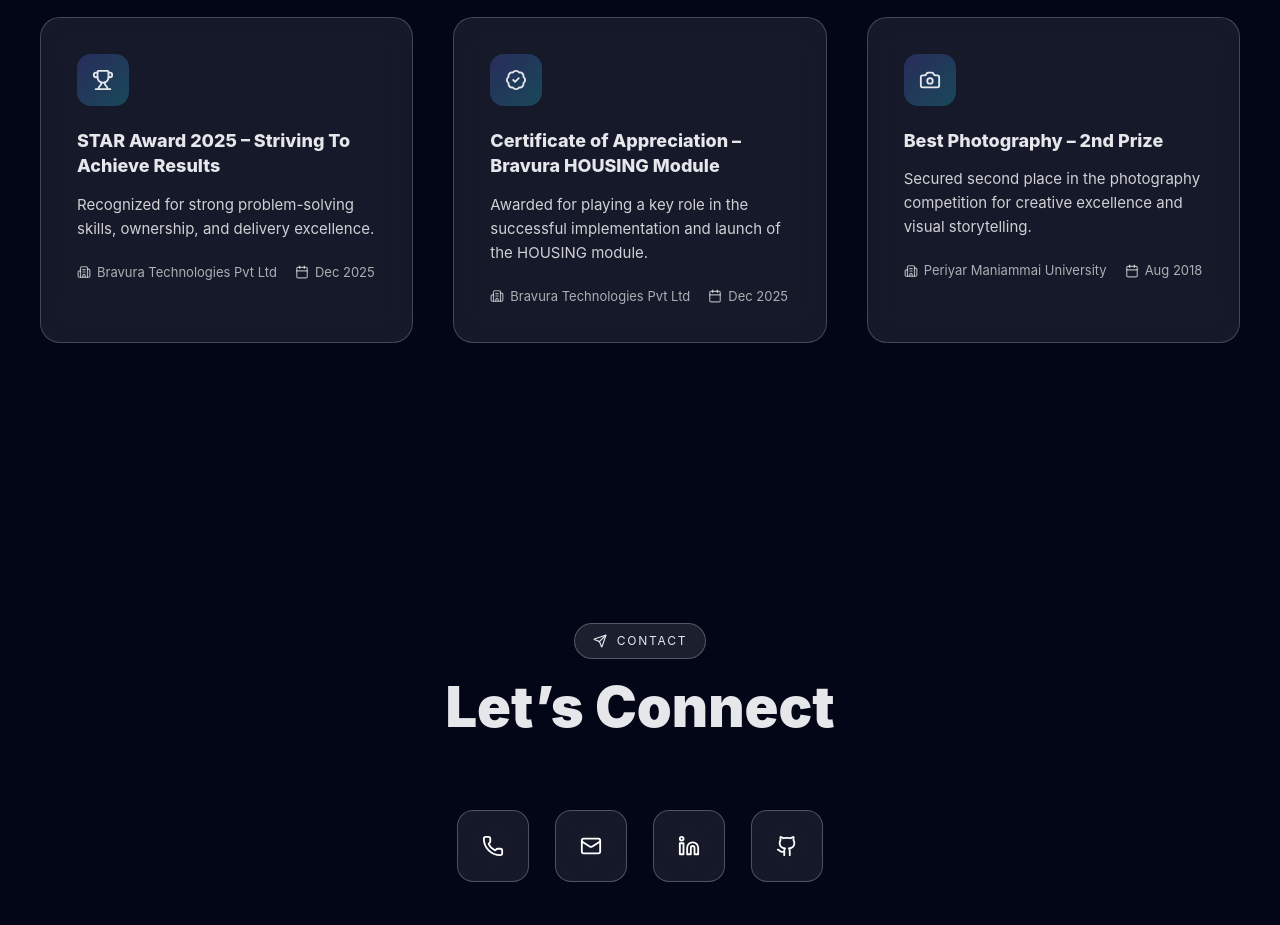
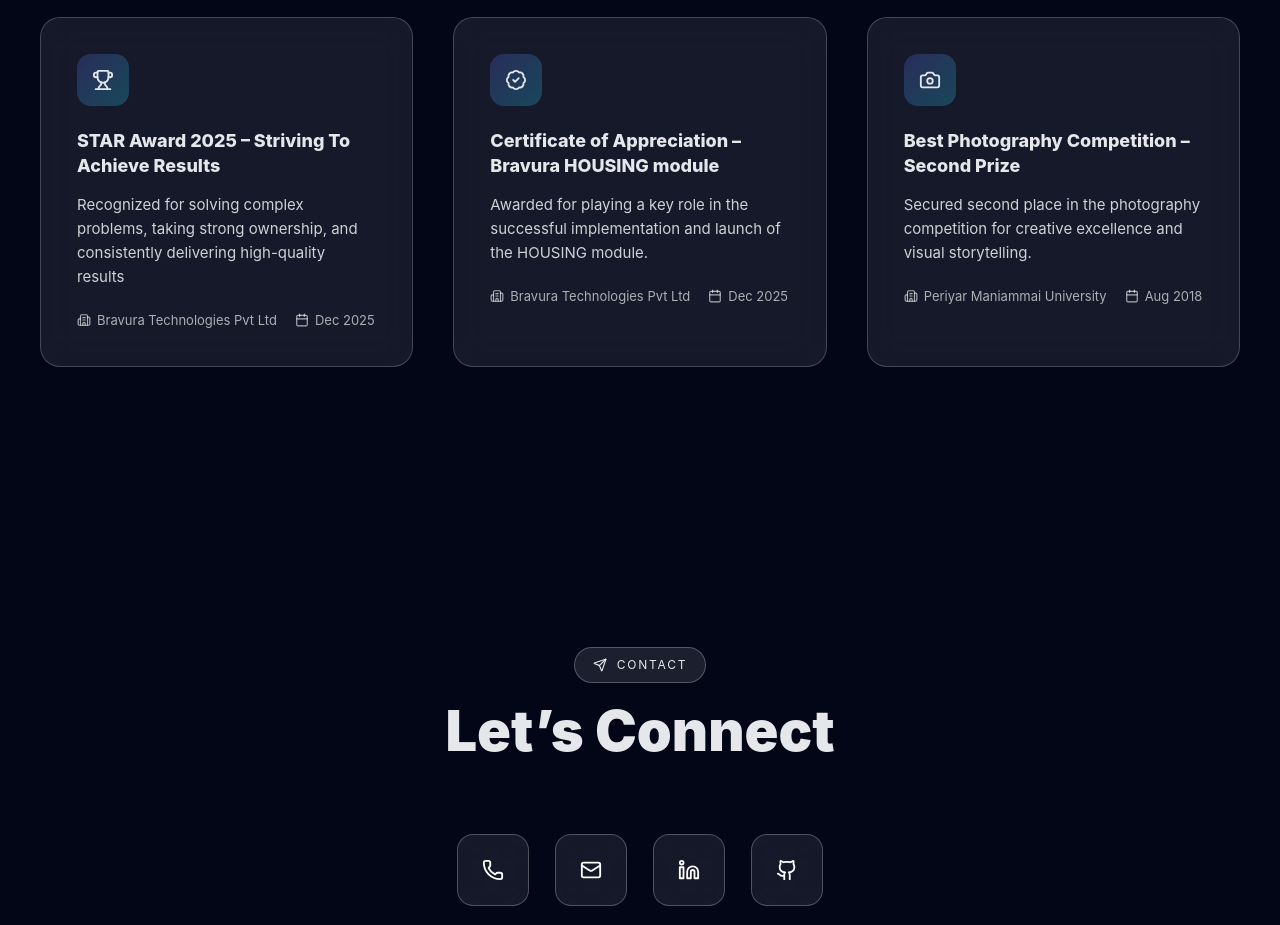
Before and after one commit to Harish27-techy/Harishram-portfolio, a React (Vite) app: page / in a window 1280 px wide. Shown: the part 5000-5925 px from the top of the page. Built offline with nearby package versions, Linux system fonts and the light colour scheme.

Commit message:
Finalize portfolio before deployment

```diff
--- a/src/components/Awards.jsx
+++ b/src/components/Awards.jsx
@@ -12,14 +12,13 @@ export default function Awards() {
   const awards = [
     {
       title: "STAR Award 2025 – Striving To Achieve Results",
-      description:
-        "Recognized for strong problem-solving skills, ownership, and delivery excellence.",
+      description: "Recognized for solving complex problems, taking strong ownership, and consistently delivering high-quality results",
       organization: "Bravura Technologies Pvt Ltd",
       date: "Dec 2025",
       icon: "trophy",
     },
     {
-      title: "Certificate of Appreciation – Bravura HOUSING Module",
+      title: "Certificate of Appreciation – Bravura HOUSING module",
       description:
         "Awarded for playing a key role in the successful implementation and launch of the HOUSING module.",
       organization: "Bravura Technologies Pvt Ltd",
@@ -27,7 +26,7 @@ export default function Awards() {
       icon: "badge",
     },
     {
-      title: "Best Photography – 2nd Prize",
+      title: "Best Photography Competition – Second Prize",
       description:
         "Secured second place in the photography competition for creative excellence and visual storytelling.",
       organization: "Periyar Maniammai University",
```
